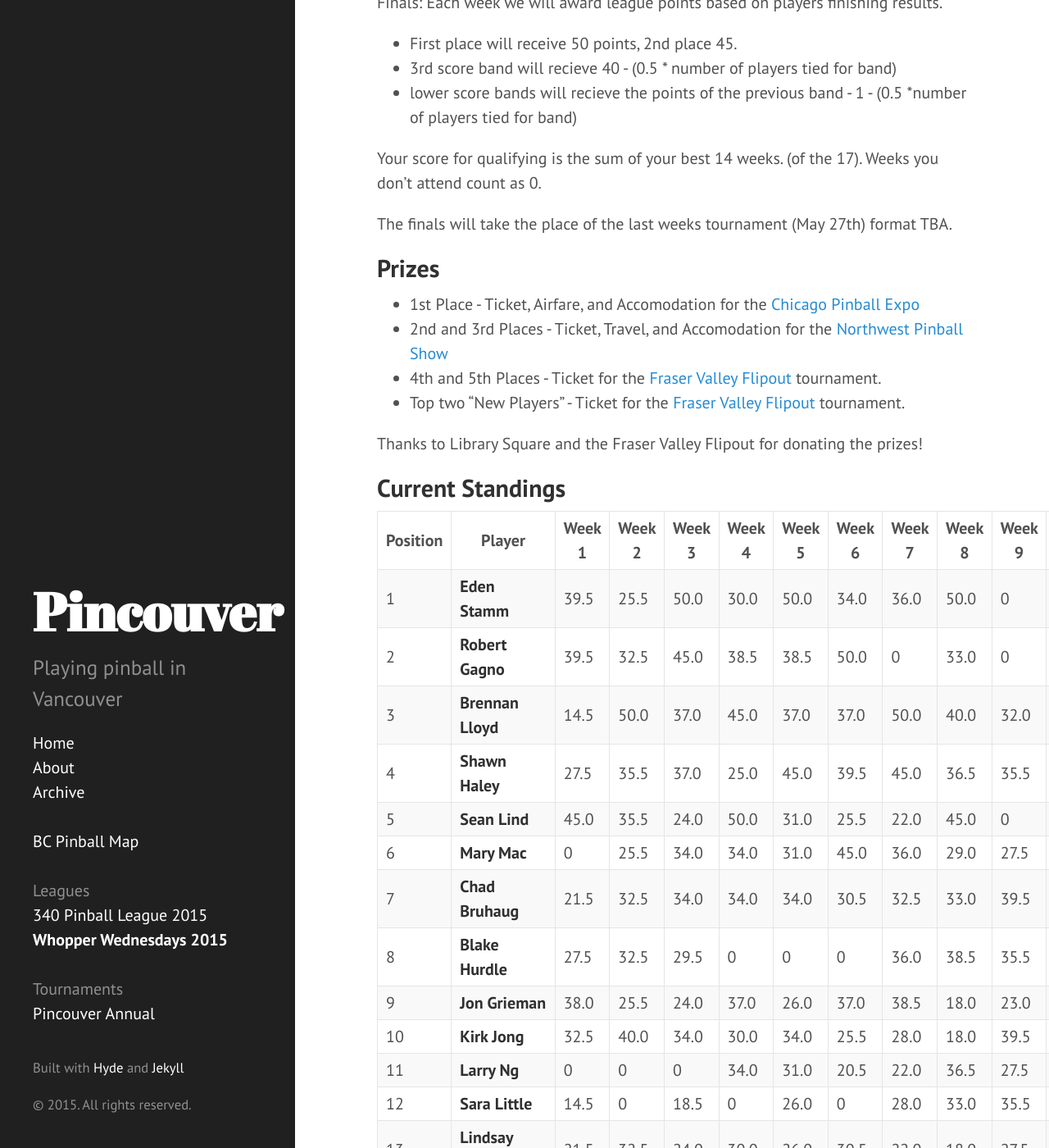
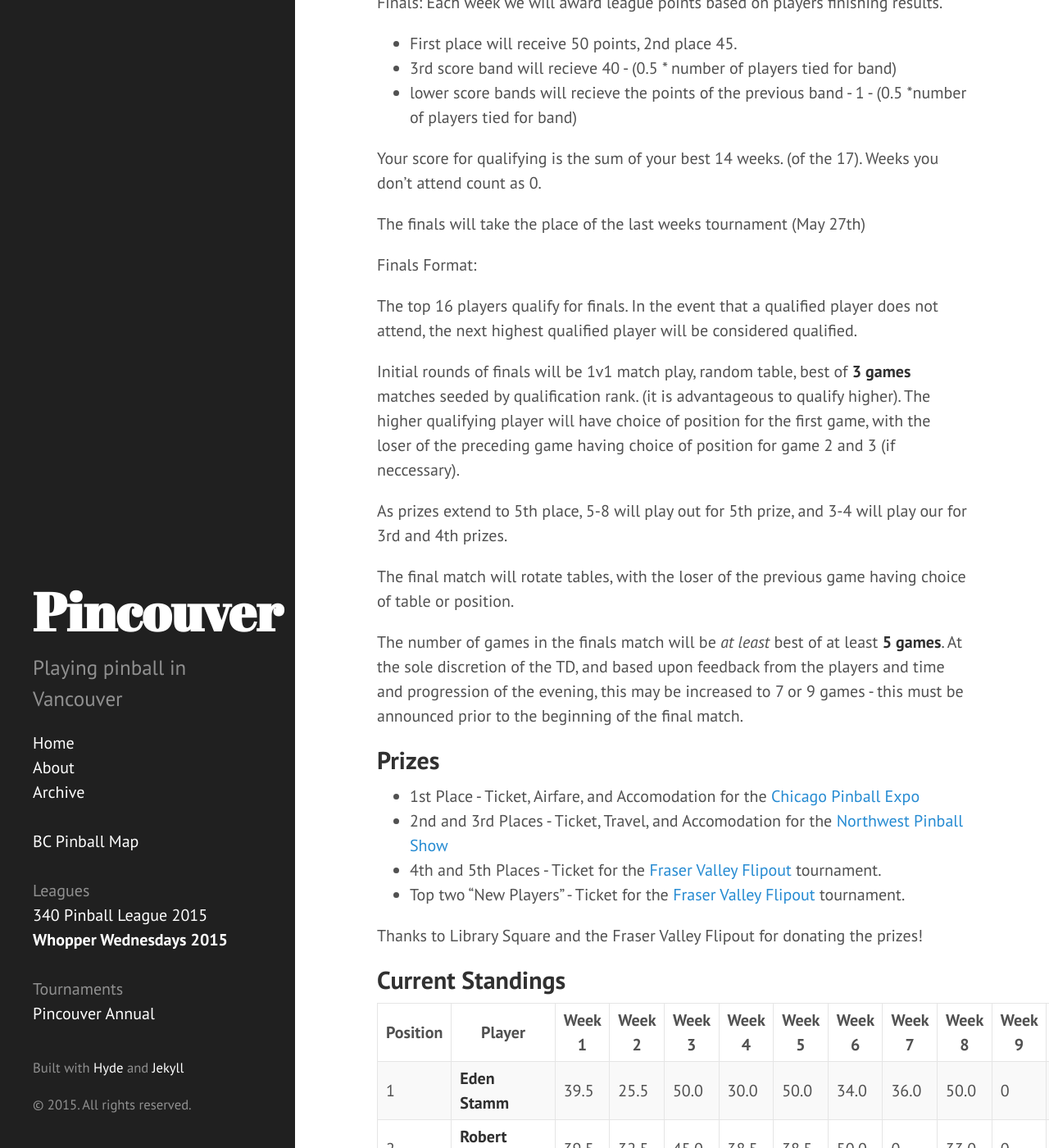
Before and after one commit to lytfyre/VancouverPinball, a Jekyll site: the page built from leagues/whopper_wednesdays.md, in a window 1280 px wide and 1400 px high, scrolled down 927 px. Shown: the whole window at 82% size. Built offline with Jekyll 4.4.1, drawn with Linux system fonts in a browser that asks for light colours.

Commit message:
Add finals format

```diff
--- a/leagues/whopper_wednesdays.md
+++ b/leagues/whopper_wednesdays.md
@@ -41,7 +41,21 @@ Each week we will award league points based on players finishing results.
 
 Your score for qualifying is the sum of your best 14 weeks. (of the 17). Weeks you don't attend count as 0.
 
-The finals will take the place of the last weeks tournament (May 27th) format TBA.
+The finals will take the place of the last weeks tournament (May 27th)
+
+Finals Format:
+
+The top 16 players qualify for finals. In the event that a qualified player does not attend, the next highest qualified player will be considered qualified.
+
+Initial rounds of finals will be 1v1 match play, random table, best of **3 games** matches seeded by qualification rank. (it is advantageous to qualify higher).
+The higher qualifying player will have choice of position for the first game, with the loser of the preceding game having choice of position for game 2 and 3 (if neccessary).
+
+As prizes extend to 5th place, 5-8 will play out for 5th prize, and 3-4 will play our for 3rd and 4th prizes.
+
+The final match will rotate tables, with the loser of the previous game having choice of table or position.
+
+The number of games in the finals match will be _at least_ best of at least **5 games**.
+At the sole discretion of the TD, and based upon feedback from the players and time and progression of the evening, this may be increased to 7 or 9 games - this must be announced prior to the beginning of the final match.
 
 ## Prizes
 
```
